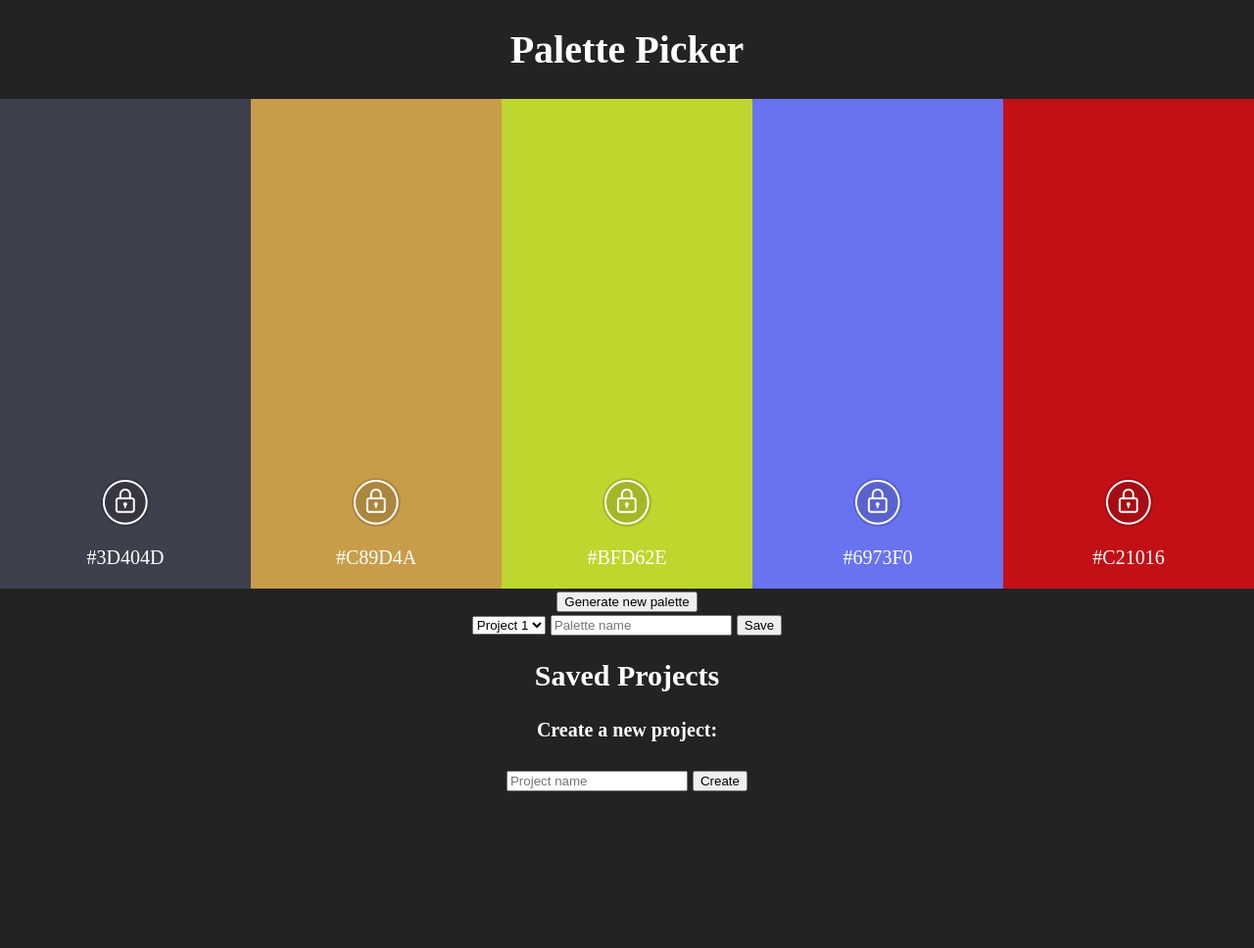
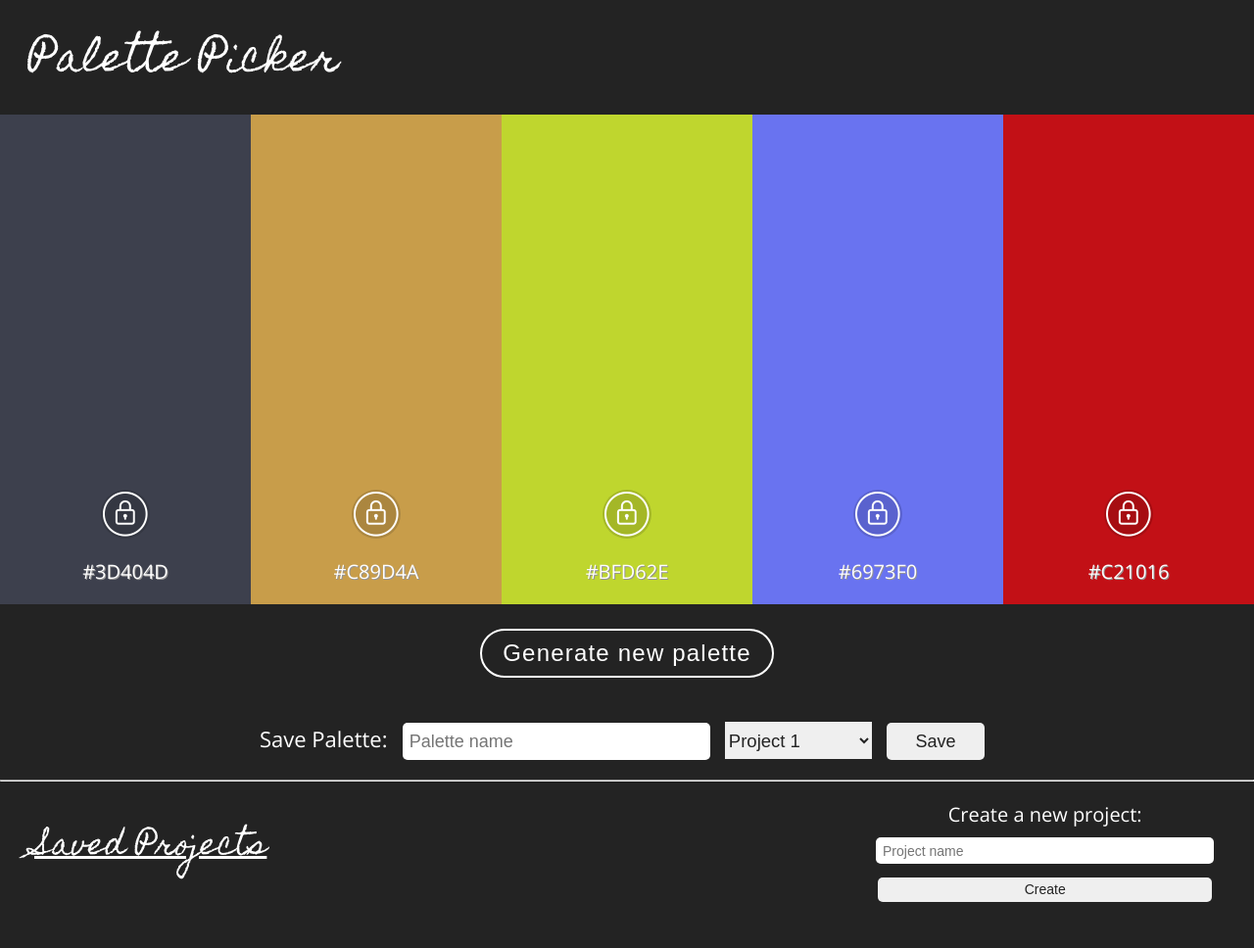
Before and after one commit to danielafcarey/palette-picker, a website: page public/index.html in a window 1280 px wide. Shown: the whole page at 98% size. Before the commit the page ends 808 px from the top, so only its background shows below. Drawn offline with nearby package versions, Linux system fonts and the light colour scheme.

Commit message:
Style forms and project section

```diff
--- a/public/css/styles.css
+++ b/public/css/styles.css
@@ -1,9 +1,21 @@
 body {
   text-align: center;
   font-size: 20px;
+  font-family: 'Open Sans', sans-serif;
   background-color: #232323;
   color: white;
   margin: 0;
+}
+
+h1 {
+  font-family: 'Homemade Apple', cursive;
+  text-align: left;
+  padding-left: 30px;
+  margin: 20px 0 10px 0;
+}
+
+h1, h2, h4 {
+  font-weight: 400;
 }
 
 .color-cards-container {
@@ -33,10 +45,120 @@ body {
   border-radius: 50%;
 }
 
-.color-card button:hover {
+button:hover {
   cursor: pointer;
+}
+
+button:focus {
+  outline: none;
+}
+
+button:hover {
+  font-weight: 400;
+}
+
+.color-card p {
+  text-shadow: 1px 1px #949393;
 }
 
 .locked button {
   background-image: url('../lock-fill.png');
 }
+
+.new-palette-button {
+  width: 300px;
+  height: 50px;
+  font-size: 24px;
+  margin: 25px;
+  border: 2px solid white;
+  background: none;
+  color: white;
+  border-radius: 25px;
+  font-weight: 300;
+  letter-spacing: 1.2px;
+}
+
+.save-palette {
+  margin: 20px auto;
+}
+
+.save-palette h4 {
+  display: inline-block;
+  font-size: 22px;
+  margin: 0;
+}
+
+.save-palette input {
+  width: 300px;
+  height: 38px;
+  font-size: 18px;
+  padding: 0 7px;
+  border-radius: 5px;
+  border: none;
+  margin: 0 10px;
+}
+
+.save-palette select {
+  width: 150px;
+  height: 38px;
+  font-size: 18.5px;
+  border: none;
+  color: #232323;
+}
+
+.save-palette button {
+  width: 100px;
+  height: 38px;
+  font-size: 18px;
+  border: none;
+  border-radius: 5px;
+  padding: 0;
+  margin: 0 10px;
+  color: #232323;
+}
+
+.projects {
+  display: grid;
+  grid-template-rows: 130px calc(100% - 100px);
+  grid-template-columns: 2fr 1fr;
+}
+
+.projects h2 {
+  grid-area: 1/1/2/2;
+  font-family: 'Homemade Apple', cursive;
+  text-align: left;
+  padding-left: 35px;
+  text-decoration: underline;
+}
+
+.projects h4 {
+  grid-area: 1/2/2/3;
+  margin: 10px 0;
+}
+
+.projects form {
+  grid-area: 1/2/2/3;
+}
+
+.projects input {
+  display: block;
+  width: 80%;
+  margin: 10px auto;
+  height: 25px;
+  font-size: 14px;
+  border-radius: 5px;
+  border: none;
+}
+
+.projects input::placeholder {
+  padding-left: 5px;
+}
+
+.projects button {
+  width: 80%;
+  height: 25px;
+  font-size: 14px;
+  border-radius: 5px;
+  border: none;
+  color: #232323;
+}
--- a/public/index.html
+++ b/public/index.html
@@ -2,6 +2,7 @@
 <html>
   <head>
     <title>Palette Picker</title>
+    <link href="https://fonts.googleapis.com/css?family=Homemade+Apple|Open+Sans:300,400,600,700" rel="stylesheet">
     <link rel="stylesheet" type="text/css" href="/css/styles.css">
   </head>
   <body>
@@ -34,19 +35,22 @@
       </div>
       <button class="new-palette-button">Generate new palette</button>
       <form class="save-palette">
+        <h4>Save Palette:</h4>
+        <input placeholder="Palette name" type="text" />
         <select>
           <option value="project-1">Project 1</option>
           <option value="project-2">Project 2</option>
         </select>
-        <input placeholder="Palette name" type="text" />
         <button type="submit">Save</button>
       </form>
     </section>
 
+    <hr />
+
     <section class="projects">
       <h2>Saved Projects</h2>
-      <h4>Create a new project:</h4>
       <form>
+        <h4>Create a new project:</h4>
         <input placeholder="Project name" type="text" />
         <button type="submit">Create</button>
       </form>
```
